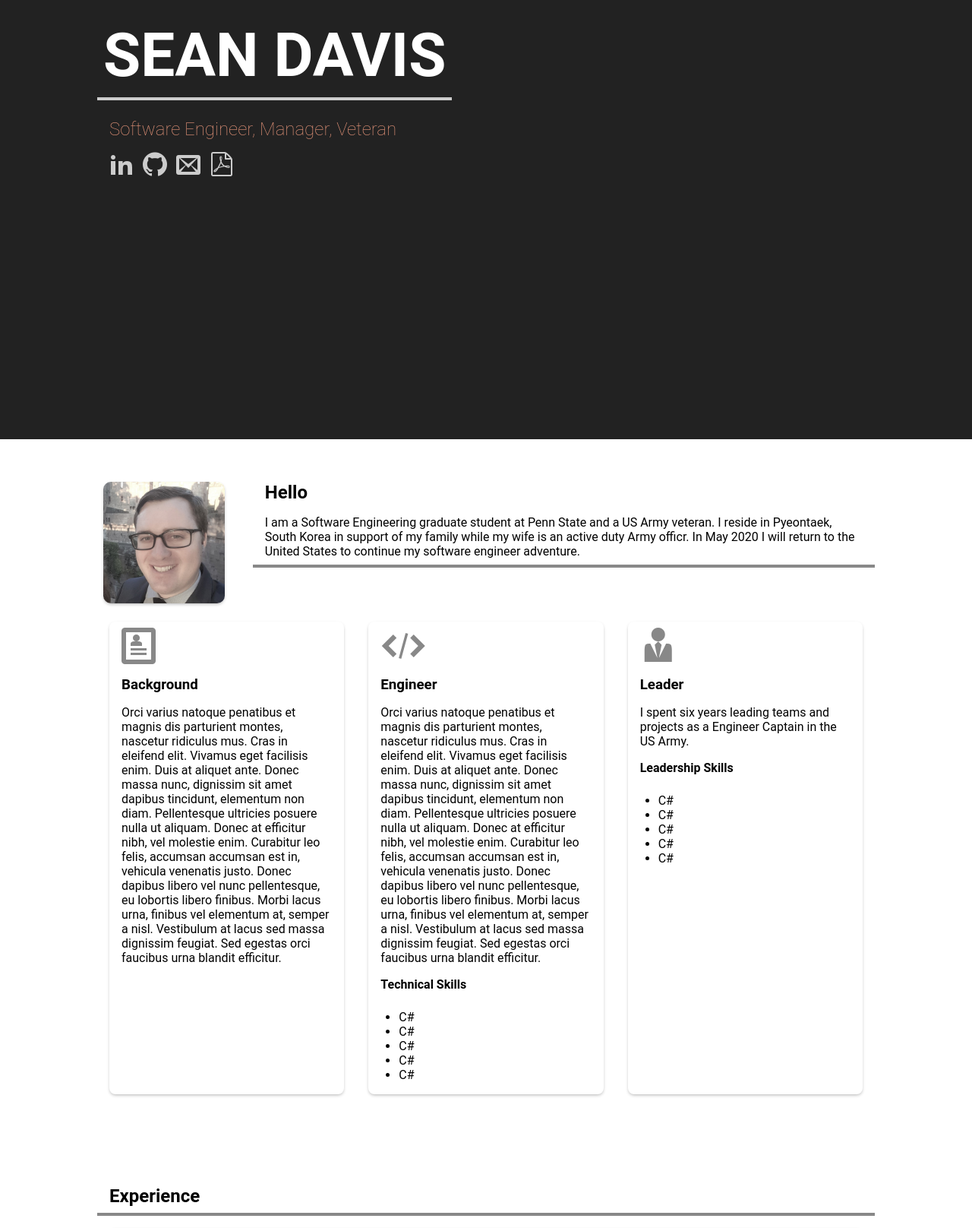
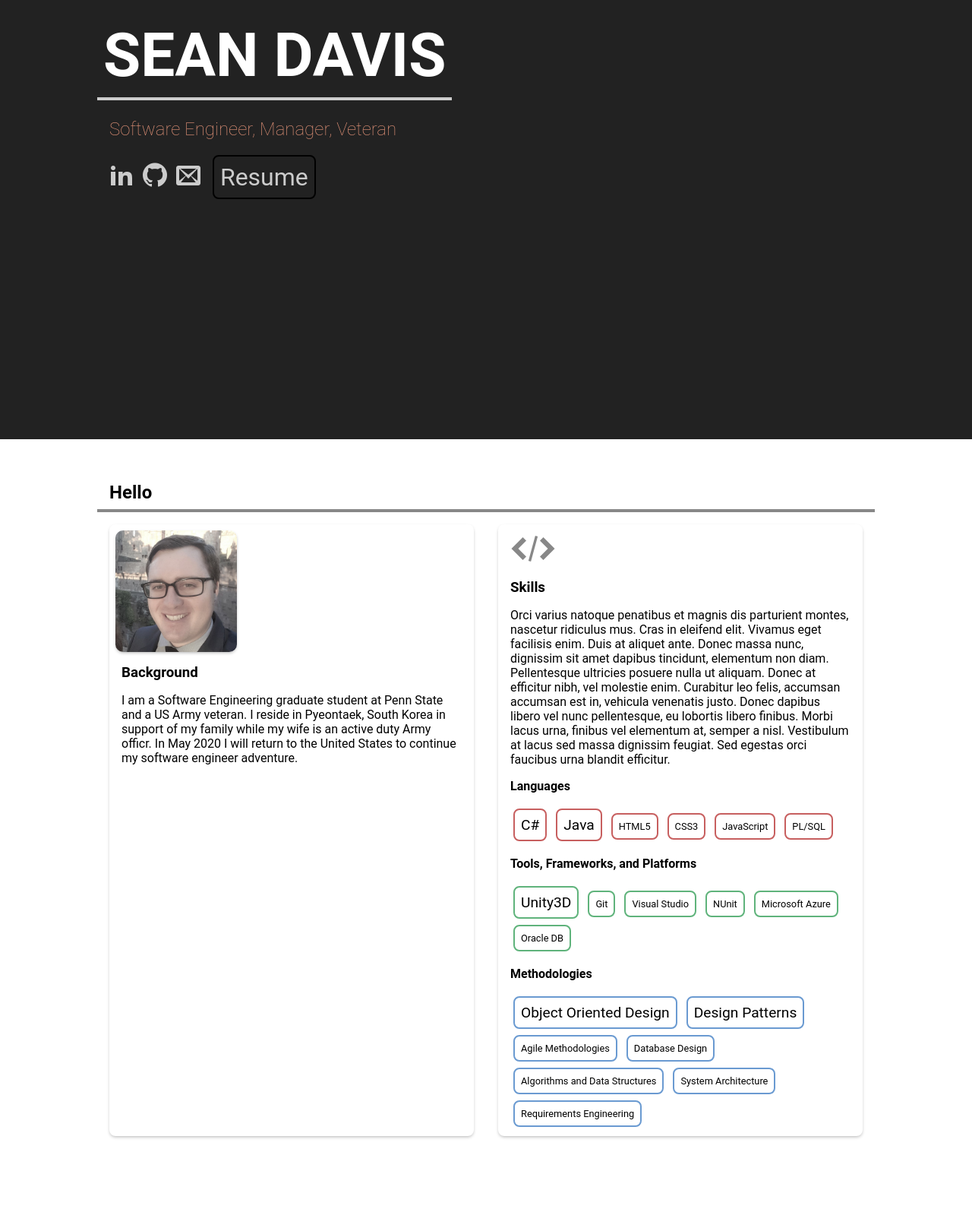
Before and after one commit to daleran/seandavis.dev, a PHP site: page / in a window 1280 px wide. Shown: the part 250-1866 px from the top of the page at 76% size. Run offline with PHP 8.4, Linux system fonts and the light colour scheme; some web fonts are replaced.

Commit message:
Reformatted intro and added skill boxes

```diff
--- a/css/main.css
+++ b/css/main.css
@@ -12,23 +12,9 @@ body {
 }
 
 
-h1, h2, h3, h4, h5, h6, p{
+h1, h2, h3, h4, h5, h6, p, ul{
   margin: 0;
   padding: 0.5rem 1rem;
-}
-
-.row {
-  display: flex;
-  flex-direction: row;
-  flex-wrap: wrap;
-  width: 100%;
-}
-
-.column {
-  display: flex;
-  flex-direction: column;
-  flex-basis: 100%;
-  flex: 1;
 }
 
 .header{
@@ -70,6 +56,10 @@ h1, h2, h3, h4, h5, h6, p{
 .section{
   background-color: #FFFFFF;
   padding: 3rem 1.5rem;
+}
+
+.section-accent{
+
 }
 
 .intro{
@@ -129,20 +119,6 @@ h1, h2, h3, h4, h5, h6, p{
   padding: 0.5rem 1rem;
 }
 
-.round-box{
-  border: 1px solid #CCCCCC;
-  border-radius: 5px;
-  font-size: 0.75rem;
-  padding: 0.25rem;
-  color: #CCCCCC;
-  text-decoration: none;
-}
-
-.round-box:hover{
-  border-color: #EEEEEE;
-  color: #EEEEEE;
-}
-
 .line{
   background-color: #CCCCCC;
   height: 4px;
@@ -199,8 +175,54 @@ h1, h2, h3, h4, h5, h6, p{
   flex-basis: 100%;
 }
 
+.row-list{
+  list-style: none;
+}
+
+.row-list > li{
+  display: inline-block;
+}
+
+.cap-small{
+  text-align: center;
+  border: 2px solid #000000;
+  border-radius: 0.5rem;
+  font-size: 0.8rem;
+  padding: 0.5rem;
+  margin: 0.25rem;
+  color: #000000;
+  text-decoration: none;
+}
+
+.cap-large{
+  text-align: center;
+  border: 2px solid #000000;
+  border-radius: 0.5rem;
+  font-size: 1.2rem;
+  padding: 0.5rem;
+  margin: 0.25rem;
+  color: #000000;
+  text-decoration: none;
+}
+
+.border-blue{
+  border-color: #6a9ad1;
+}
+
+.border-red{
+  border-color: #c75f5f;
+}
+
+.border-green{
+  border-color: #5fb37b;
+}
+
+.border-purple{
+  border-color: #ad59b8;
+}
+
 .center-text{
-  text-align: center
+  text-align: center;
 }
 
 .center-content{
--- a/index.html
+++ b/index.html
@@ -45,7 +45,7 @@
                   <a href="https://www.linkedin.com/in/sean-m-davis-dev"><i class="icon-linkedin2"></i></a>
                   <a href="https://github.com/daleran"><i class="icon-github"></i></a>
                   <a href="mailto:sean_davis@verizon.net"><i class="icon-envelop"></i></a>
-                  <a href="mailto:sean_davis@verizon.net"><i class="icon-file-pdf"></i></a>
+                  <a href="mailto:sean_davis@verizon.net" class="cap-small">Resume</a>
                 </div>
           </div>
         </div>
@@ -54,55 +54,51 @@
          <!-- Skills -->
         <section id="about" class="section">
             <div class="wrapper">
-              <div class="row">
-                <div class="col-1">
-                    <img src="img/profile.jpg" alt="Sean Davis" class="profile-pic back-shadow">
-                </div>
-                <div class="col-4">
-                    <h2>Hello</h2>
-                    <p>
-                      I am a Software Engineering graduate student at Penn State and a US Army veteran. I reside in Pyeontaek, South Korea in support of my family while my wife is an active duty Army officr. In May 2020 I will return to the United States to continue my software engineer adventure.
-                    </p>
-                    <div class="line-full"></div>
-                </div>
-              </div>
+              <h2>Hello</h2>
+              <div class="line-full"></div>
 
               <div class="row">
+                  <section class="col-1 card back-shadow">
+                      <img src="img/profile.jpg" alt="Sean Davis" class="profile-pic back-shadow">
+                      <h3>Background</h3>
+                      <p>
+                          I am a Software Engineering graduate student at Penn State and a US Army veteran. I reside in Pyeontaek, South Korea in support of my family while my wife is an active duty Army officr. In May 2020 I will return to the United States to continue my software engineer adventure.
+                       </p>
+                    </section>
+
                 <section class="col-1 card back-shadow">
-                  <i class="icon-profile large-icon"></i>
-                  <h3>Background</h3>
+                  <i class="icon-embed2 large-icon"></i>
+                  <h3>Skills</h3>
                   <p>
                     Orci varius natoque penatibus et magnis dis parturient montes, nascetur ridiculus mus. Cras in eleifend elit. Vivamus eget facilisis enim. Duis at aliquet ante. Donec massa nunc, dignissim sit amet dapibus tincidunt, elementum non diam. Pellentesque ultricies posuere nulla ut aliquam. Donec at efficitur nibh, vel molestie enim. Curabitur leo felis, accumsan accumsan est in, vehicula venenatis justo. Donec dapibus libero vel nunc pellentesque, eu lobortis libero finibus. Morbi lacus urna, finibus vel elementum at, semper a nisl. Vestibulum at lacus sed massa dignissim feugiat. Sed egestas orci faucibus urna blandit efficitur.
                   </p>
-                </section>
-                <section class="col-1 card back-shadow">
-                  <i class="icon-embed2 large-icon"></i>
-                  <h3>Engineer</h3>
-                  <p>
-                    Orci varius natoque penatibus et magnis dis parturient montes, nascetur ridiculus mus. Cras in eleifend elit. Vivamus eget facilisis enim. Duis at aliquet ante. Donec massa nunc, dignissim sit amet dapibus tincidunt, elementum non diam. Pellentesque ultricies posuere nulla ut aliquam. Donec at efficitur nibh, vel molestie enim. Curabitur leo felis, accumsan accumsan est in, vehicula venenatis justo. Donec dapibus libero vel nunc pellentesque, eu lobortis libero finibus. Morbi lacus urna, finibus vel elementum at, semper a nisl. Vestibulum at lacus sed massa dignissim feugiat. Sed egestas orci faucibus urna blandit efficitur.
-                  </p>
-                  <h4>Technical Skills</h4>
-                  <ul>
-                    <li>C#</li>
-                    <li>C#</li>
-                    <li>C#</li>
-                    <li>C#</li>
-                    <li>C#</li>
+                  <h4>Languages</h4>
+                  <ul class="row-list">
+                    <li class="cap-large border-red">C#</li>
+                    <li class="cap-large border-red">Java</li>
+                    <li class="cap-small border-red">HTML5</li>
+                    <li class="cap-small border-red">CSS3</li>
+                    <li class="cap-small border-red">JavaScript</li>
+                    <li class="cap-small border-red">PL/SQL</li>
                   </ul>
-                </section>
-                <section class="col-1 card back-shadow">
-                  <i class="icon-user-tie large-icon"></i>
-                  <h3>Leader</h3>
-                  <p>
-                    I spent six years leading teams and projects as a Engineer Captain in the US Army.
-                  </p>
-                  <h4>Leadership Skills</h4>
-                  <ul>
-                    <li>C#</li>
-                    <li>C#</li>
-                    <li>C#</li>
-                    <li>C#</li>
-                    <li>C#</li>
+                  <h4>Tools, Frameworks, and Platforms</h4>
+                  <ul class="row-list">
+                    <li class="cap-large border-green">Unity3D</li>
+                    <li class="cap-small border-green">Git</li>
+                    <li class="cap-small border-green">Visual Studio</li>
+                    <li class="cap-small border-green">NUnit</li>
+                    <li class="cap-small border-green">Microsoft Azure</li>
+                    <li class="cap-small border-green">Oracle DB</li>
+                  </ul>
+                  <h4>Methodologies</h4>
+                  <ul class="row-list">
+                    <li class="cap-large border-blue">Object Oriented Design</li>
+                    <li class="cap-large border-blue">Design Patterns</li>
+                    <li class="cap-small border-blue">Agile Methodologies</li>
+                    <li class="cap-small border-blue">Database Design</li>
+                    <li class="cap-small border-blue">Algorithms and Data Structures</li>
+                    <li class="cap-small border-blue">System Architecture</li>
+                    <li class="cap-small border-blue">Requirements Engineering</li>
                   </ul>
                 </section>
               </div>
@@ -121,11 +117,24 @@
                     </div>
 
                       <div class="col-4">
-                        <h3>Masters of Software Engineering</h3>
+                        <h3>Masters of Science - Software Engineering</h3>
                         <h4>Penn State University, World Campus, GPA 4.0</h4>
                         <p>
                             Vivamus dapibus lorem venenatis ligula porta mattis. Nam sodales lectus a sem tempor euismod. Nam a consectetur erat. Integer justo lectus, lobortis nec justo et, mollis congue magna. Mauris a erat turpis. Nullam nec lectus consequat orci lacinia blandit et sed neque. Etiam mattis purus sit amet lectus cursus, vel efficitur odio convallis. Duis ligula libero, consequat eu euismod quis, lobortis at nulla. Etiam porta ullamcorper enim, et rhoncus massa sollicitudin eu. Integer ac maximus sem, nec consequat est. Quisque sapien mauris, maximus eget posuere in, tristique in velit.
                         </p>
+                        <ul class="row-list">
+                            <li class="cap-small border-red">Java</li>
+                            <li class="cap-small border-blue">Object Oriented Design</li>
+                            <li class="cap-small border-blue">Design Patterns</li>
+                            <li class="cap-small border-blue">Agile Methodologies</li>
+                            <li class="cap-small border-blue">Database Design</li>
+                            <li class="cap-small border-blue">Algorithms and Data Structures</li>
+                            <li class="cap-small border-blue">System Architecture</li>
+                            <li class="cap-small border-blue">Requirements Engineering</li>
+                          <li class="cap-small border-purple">Leadership</li>
+                          <li class="cap-small border-purple">Project Managment</li>
+                          <li class="cap-small border-purple">Team Building</li>
+                        </ul>
                       </div>
                 </section>
 
@@ -141,6 +150,17 @@
                         <p>
                             Vivamus dapibus lorem venenatis ligula porta mattis. Nam sodales lectus a sem tempor euismod. Nam a consectetur erat. Integer justo lectus, lobortis nec justo et, mollis congue magna. Mauris a erat turpis. Nullam nec lectus consequat orci lacinia blandit et sed neque. Etiam mattis purus sit amet lectus cursus, vel efficitur odio convallis. Duis ligula libero, consequat eu euismod quis, lobortis at nulla. Etiam porta ullamcorper enim, et rhoncus massa sollicitudin eu. Integer ac maximus sem, nec consequat est. Quisque sapien mauris, maximus eget posuere in, tristique in velit.
                         </p>
+                        <ul class="row-list">
+                            <li class="cap-small border-purple">Leadership</li>
+                            <li class="cap-small border-purple">Project Managment</li>
+                            <li class="cap-small border-purple">Team Building</li>
+                            <li class="cap-small border-purple">Leader Development</li>
+                            <li class="cap-small border-purple">Public Speaking</li>
+                            <li class="cap-small border-purple">Operations</li>
+                            <li class="cap-small border-purple">Stakeholder Engagement</li>
+                            <li class="cap-small border-purple">Strategic Planning</li>
+                            <li class="cap-small border-purple">Logistics</li>
+                          </ul>
                       </div>
                 </section>
 
@@ -154,8 +174,26 @@
                         <h3>Bachelors of Science - Civil Engineering</h3>
                         <h4>Texas A&M University, College Station, Texas, GPA 3.1</h4>
                         <p>
-                            Vivamus dapibus lorem venenatis ligula porta mattis. Nam sodales lectus a sem tempor euismod. Nam a consectetur erat. Integer justo lectus, lobortis nec justo et, mollis congue magna. Mauris a erat turpis. Nullam nec lectus consequat orci lacinia blandit et sed neque. Etiam mattis purus sit amet lectus cursus, vel efficitur odio convallis. Duis ligula libero, consequat eu euismod quis, lobortis at nulla. Etiam porta ullamcorper enim, et rhoncus massa sollicitudin eu. Integer ac maximus sem, nec consequat est. Quisque sapien mauris, maximus eget posuere in, tristique in velit.
+                            Corps of Cadets Company B-1 Information Technology Officer, Recruiting, Rudder's Rangers, Big Event
                         </p>
+                        <ul class="row-list">
+                          <li class="cap-small border-red">Matlab</li>
+                          <li class="cap-small border-blue">Calculus</li>
+                          <li class="cap-small border-blue">Differential Equations</li>
+                          <li class="cap-small border-blue">Statistics</li>
+                          <li class="cap-small border-blue">Traffic Modeling and Simulation</li>
+                          <li class="cap-small border-blue">Highway Design</li>
+                          <li class="cap-small border-blue">Materials</li>
+                          <li class="cap-small border-blue">Structures</li>
+                          <li class="cap-small border-blue">Urban Planning</li>
+                          <li class="cap-small border-blue">Stormwater Managment</li>
+                          <li class="cap-small border-blue">Hydrology</li>
+                          <li class="cap-small border-blue">Geology</li>
+                          <li class="cap-small border-purple">Leadership</li>
+                          <li class="cap-small border-purple">Team Building</li>
+                          <li class="cap-small border-purple">Leader Development</li>
+                          <li class="cap-small border-purple">Public Speaking</li>
+                        </ul>
                       </div>
                 </section>
             </div>
```
